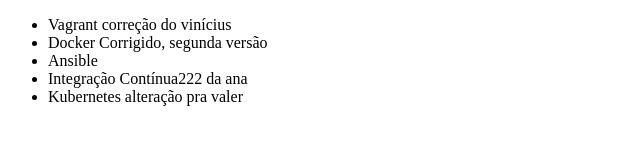
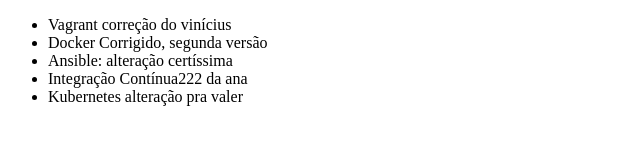
Before and after one commit to felipefrigeri/aluragit, a plain HTML site: page index.html in a window 1280 px wide. Shown: the whole page, without its empty margins (0-640 px from the left). Drawn offline with Linux system fonts and the light colour scheme.

Commit message:
Curso de ansible

```diff
--- a/index.html
+++ b/index.html
@@ -8,7 +8,7 @@
     <ul>
         <li>Vagrant correção do vinícius</li>
         <li>Docker Corrigido, segunda versão</li>
-        <li>Ansible</li>
+        <li>Ansible: alteração certíssima</li>
         <li>Integração Contínua222 da ana</li>
         <li>Kubernetes alteração pra valer</li>
     </ul>
```
